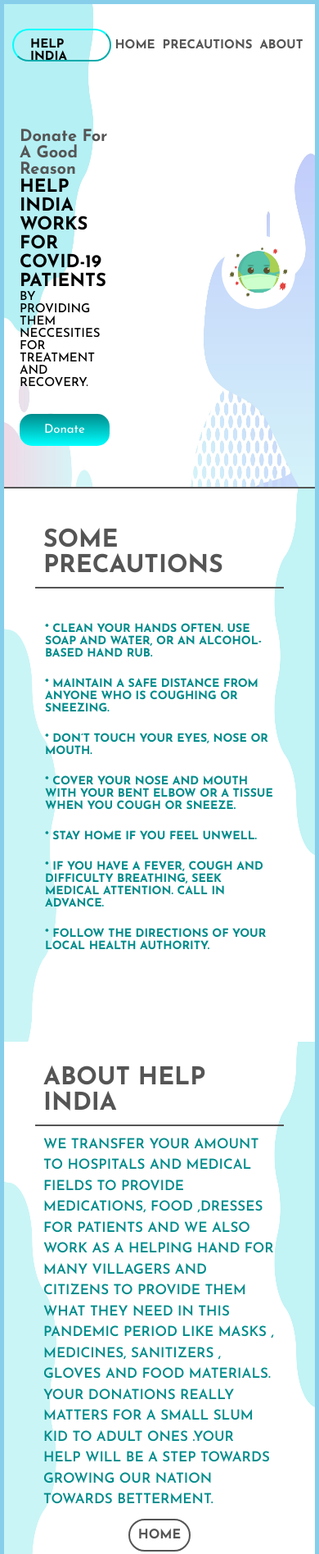
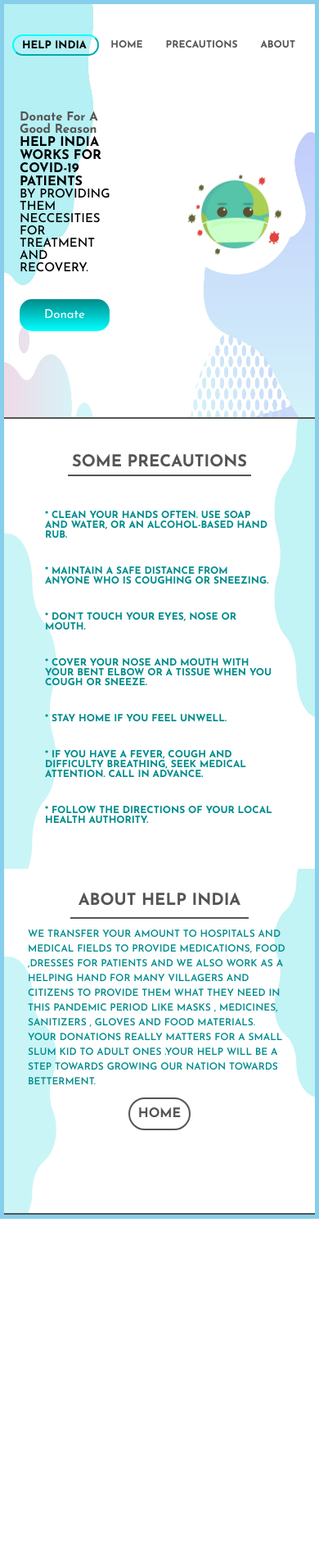
Before and after one commit to akashrajput25/Donation-Project, a plain HTML site: page index.html in a window 390 px wide. Shown: the top 1896 px of the page at 82% size. After the commit the page ends 1487 px from the top, so only its background shows below. Drawn offline with Linux system fonts and the light colour scheme.

Commit message:
worked on responsiveness of website

```diff
--- a/style.css
+++ b/style.css
@@ -268,25 +268,25 @@ main img{
   .about
   {
    width: 100%;
-   height: 80vh;
+   height: 85vh;
    padding-left: 10%;
    padding-top: 5%;
    padding-right: 10%;
   }
   .about h1
   {
-   padding: 10px;
-   font-size: 30px;
+   padding: 5px;
+   font-size: 25px;
   }
   .about h2
   {
-   padding: 10px;
-   font-size: 17px;
+   padding: 5px;
+   font-size: 15px;
    line-height: 1.5;
   }
   .precautions
   {
-    height: 80vh;
+    height: 70vh;
   }
   .precautions h1
   {
@@ -306,3 +306,93 @@ main img{
    padding-bottom: 20px;
   }
 }
+@media only screen and (max-width: 580px)
+{
+  .main .logo h1
+  {
+   font-size: 13px;
+   padding: 10px;
+   padding-top: 5px;
+  }
+  .main .logo
+  {
+   width:120px;
+   height: 26px;
+  }
+  .main nav a
+  {
+   font-size: 12px;
+  }
+  .left h2
+  {
+   font-size: 15px;
+   margin-top: 10%;
+  }
+  .left h1
+  {
+   font-size: 16px;
+  }
+  main .left
+  {
+   padding-left: 0%;
+  }
+  main .right
+  {
+   padding-left: 20%;
+  }
+  main img
+  {
+    width: 98%;
+  }
+  .main .logo img
+  {
+   width:70px;
+   height: 70px;
+  }
+
+  header
+  {
+   max-height: 60vh;
+   background-size: 100% 100%;
+  }
+  .about
+  {
+   width: 100%;
+   height: 50vh;
+   padding-left: 5%;
+   padding-top: 5%;
+   padding-right: 5%;
+  }
+  .about h1
+  {
+   padding: 10px;
+   font-size: 20px;
+  }
+  .about h2
+  {
+   padding: 10px;
+   font-size: 12px;
+   line-height: 1.5;
+  }
+  .precautions
+  {
+    height: 65vh;
+  }
+  .precautions h1
+  {
+   padding: 5px;
+   font-size: 20px;
+  }
+
+  .precautions .ptable
+  {
+   padding: 10px;
+   font-size: 12px;
+   padding-top: 40px;
+  }
+
+  .precautions .ptable td
+  {
+   padding-bottom: 30px;
+  }
+}
```
